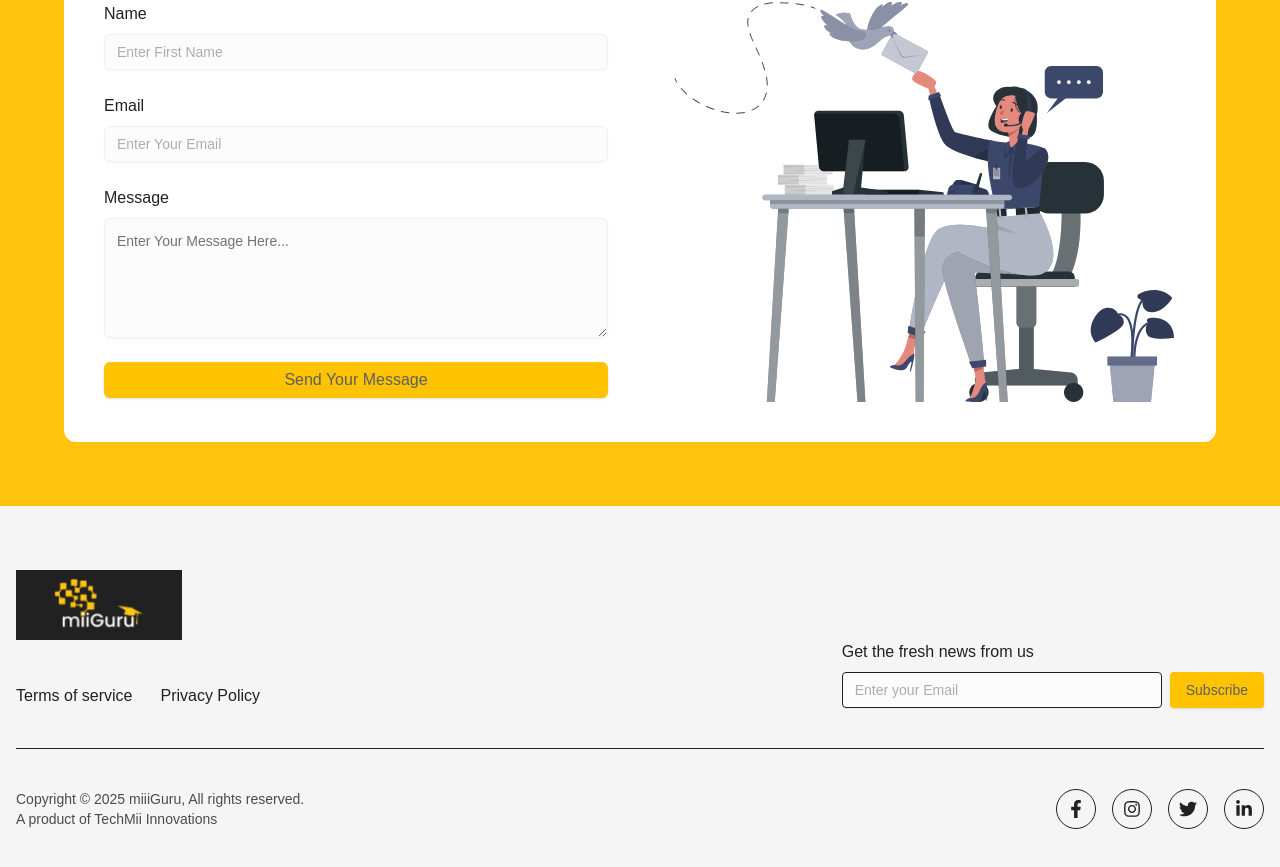
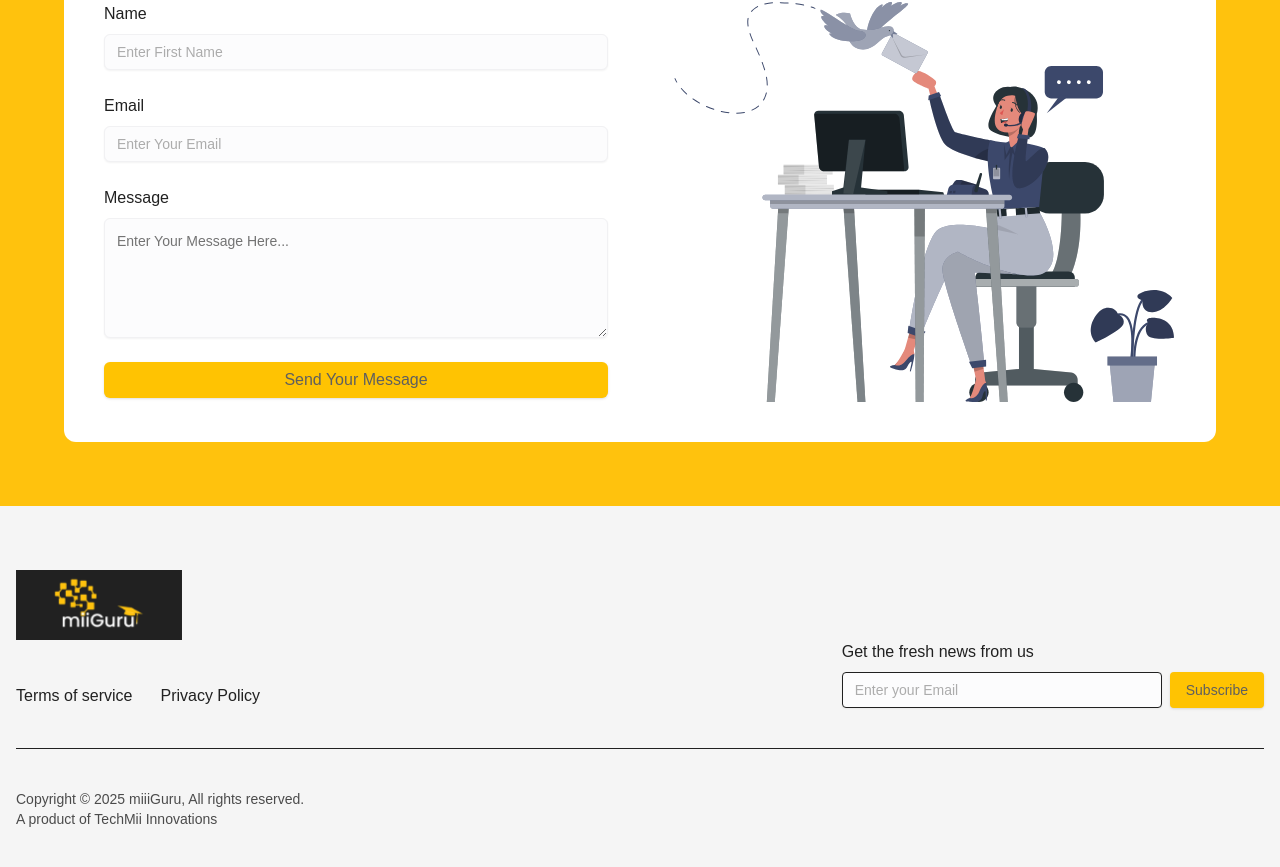
Before and after one commit to patel-poojan/mii-guru-frontend, a Next.js app: page / in a window 1280 px wide. Shown: the part 4317-5184 px from the top of the page. Built offline with nearby package versions, Linux system fonts and the light colour scheme; no server answers.

Commit message:
fix: social media link comment out

```diff
--- a/src/app/Components/landing-page/Footer.tsx
+++ b/src/app/Components/landing-page/Footer.tsx
@@ -2,12 +2,12 @@ import React from 'react';
 import { Input } from '@/components/ui/input';
 import { Button } from '@/components/ui/button';
 import Link from 'next/link';
-import {
-  FaFacebookF,
-  FaInstagram,
-  FaTwitter,
-  FaLinkedinIn,
-} from 'react-icons/fa';
+// import {
+//   FaFacebookF,
+//   FaInstagram,
+//   FaTwitter,
+//   FaLinkedinIn,
+// } from 'react-icons/fa';
 import CompanyLogo from '../common/CompanyLogo';
 
 const Footer = () => {
@@ -61,7 +61,7 @@ const Footer = () => {
 
           {/* Social Icons */}
           <div className='flex gap-4'>
-            <Link
+            {/* <Link
               href='#'
               className='w-10 h-10 rounded-full border border-[#212121] flex items-center justify-center hover:bg-white/10 transition-colors'
             >
@@ -84,7 +84,7 @@ const Footer = () => {
               className='w-10 h-10 rounded-full border border-[#212121] flex items-center justify-center hover:bg-white/10 transition-colors'
             >
               <FaLinkedinIn size={18} />
-            </Link>
+            </Link> */}
           </div>
         </div>
       </div>
```
